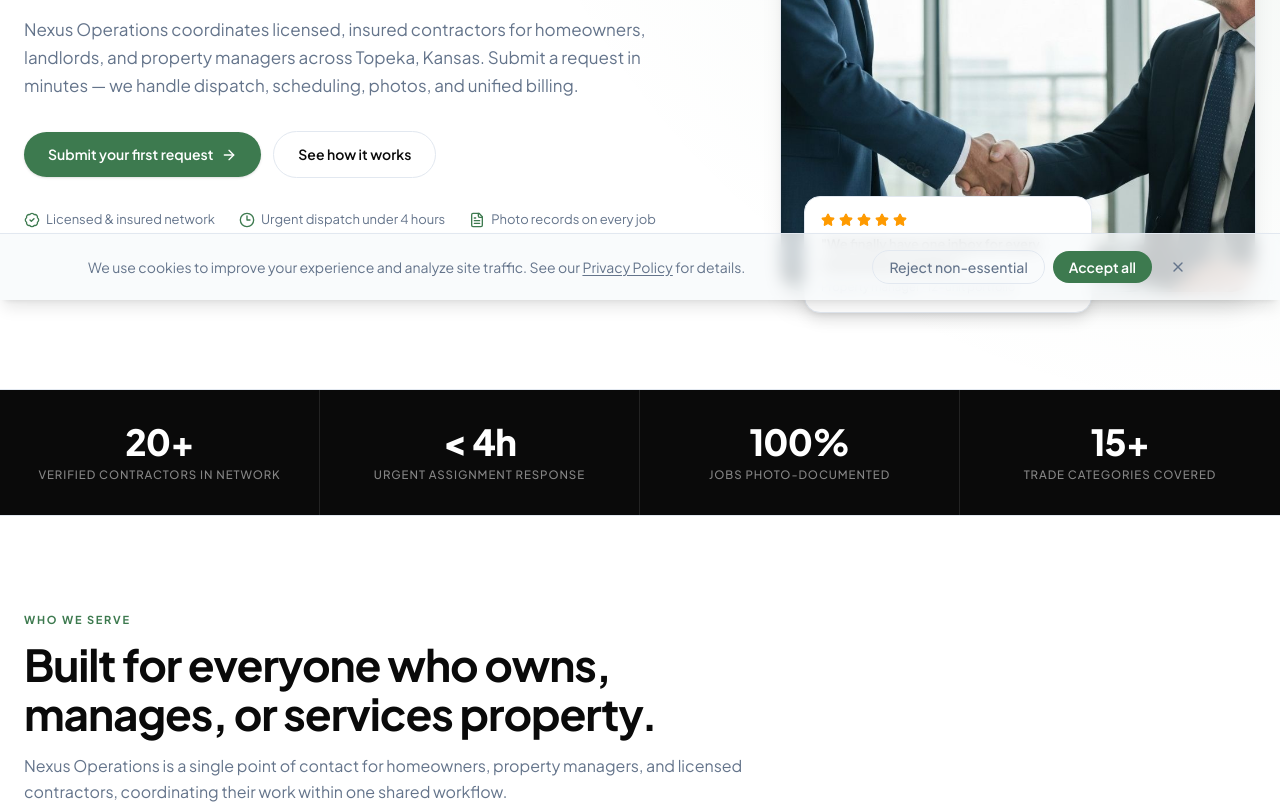
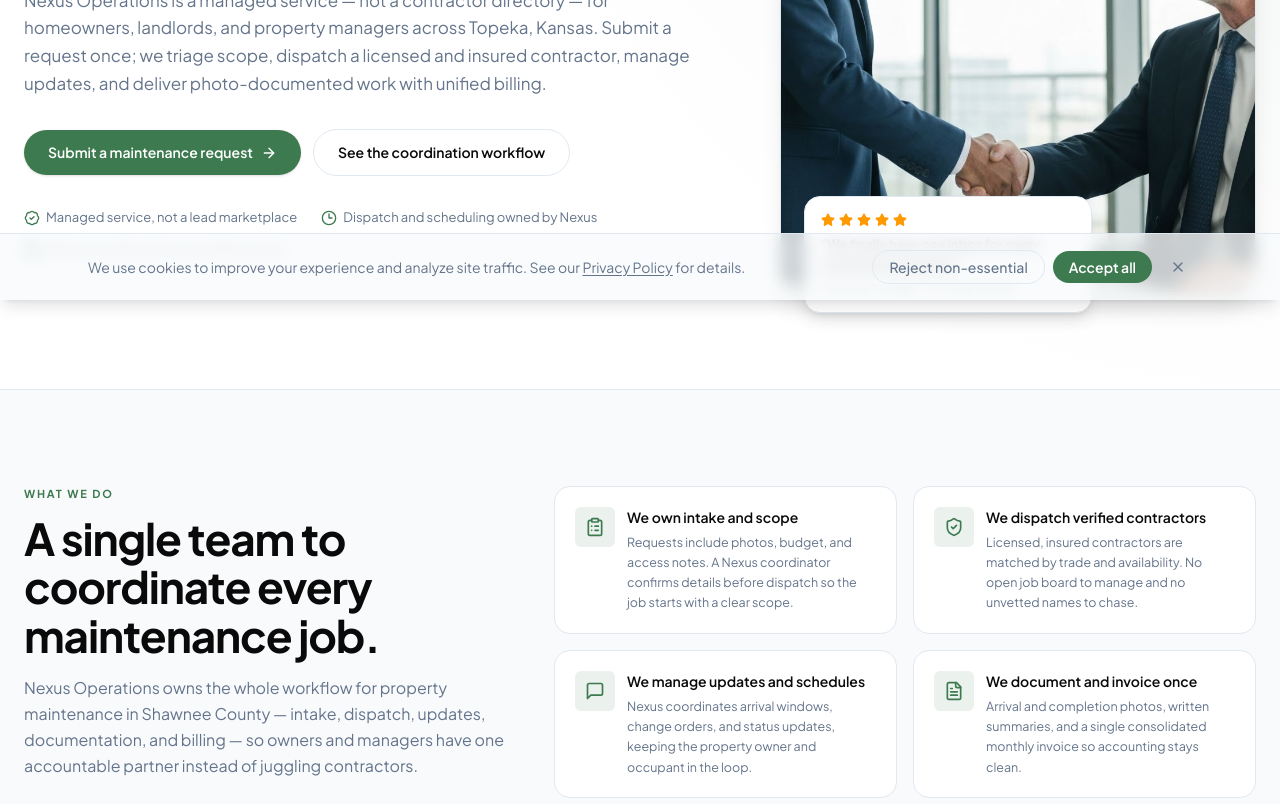
Before and after one commit to bngomez98/nexops, a Next.js app: page / in a window 1280 px wide. Shown: the part 500-1304 px from the top of the page. Built offline with nearby package versions, Linux system fonts and the light colour scheme; no server answers.

Commit message:
Improve homepage messaging clarity
Co-authored-by: bngomez98 <112305731+bngomez98@users.noreply.github.com>

```diff
--- a/app/page.tsx
+++ b/app/page.tsx
@@ -28,7 +28,7 @@ import { getPlansByRole, formatPrice } from '@/lib/plans'
 export const metadata: Metadata = {
   title: 'Nexus Operations — Property Maintenance Coordination in Topeka, KS',
   description:
-    'Nexus Operations coordinates verified, insured contractors for homeowners, landlords, and property managers in Topeka and Shawnee County. One request, full documentation, unified billing.',
+    'Nexus Operations is a managed maintenance coordination service for homeowners, landlords, and property managers in Topeka and Shawnee County. Submit one request; Nexus triages scope, dispatches verified contractors, and delivers unified billing with photo documentation.',
 }
 
 const stats = [
@@ -121,6 +121,29 @@ const audienceCards = [
   },
 ]
 
+const businessExplainers = [
+  {
+    icon: ClipboardList,
+    title: 'We own intake and scope',
+    desc: 'Requests include photos, budget, and access notes. A Nexus coordinator confirms details before dispatch so the job starts with a clear scope.',
+  },
+  {
+    icon: ShieldCheck,
+    title: 'We dispatch verified contractors',
+    desc: 'Licensed, insured contractors are matched by trade and availability. No open job board to manage and no unvetted names to chase.',
+  },
+  {
+    icon: MessageSquare,
+    title: 'We manage updates and schedules',
+    desc: 'Nexus coordinates arrival windows, change orders, and status updates, keeping the property owner and occupant in the loop.',
+  },
+  {
+    icon: FileText,
+    title: 'We document and invoice once',
+    desc: 'Arrival and completion photos, written summaries, and a single consolidated monthly invoice so accounting stays clean.',
+  },
+]
+
 const testimonials = [
   {
     quote:
@@ -157,17 +180,18 @@ export default function HomePage() {
               <div className="lg:col-span-7">
                 <p className="inline-flex items-center gap-2 rounded-full border border-primary/20 bg-primary/5 px-3 py-1 text-[11px] font-semibold uppercase tracking-[0.14em] text-primary">
                   <Sparkles className="h-3 w-3" />
-                  Property maintenance, coordinated.
+                  Managed maintenance coordination for Shawnee County.
                 </p>
 
                 <h1 className="mt-5 text-4xl font-bold tracking-tight text-foreground sm:text-5xl lg:text-6xl lg:leading-[1.05]">
-                  One request. A verified contractor. Every step documented.
+                  Property maintenance, handled by one accountable team.
                 </h1>
 
                 <p className="mt-5 max-w-2xl text-[16px] leading-relaxed text-muted-foreground sm:text-[17px]">
-                  Nexus Operations coordinates licensed, insured contractors for homeowners, landlords,
-                  and property managers across {CONTACT_INFO.cityState}. Submit a request in minutes —
-                  we handle dispatch, scheduling, photos, and unified billing.
+                  Nexus Operations is a managed service — not a contractor directory — for homeowners,
+                  landlords, and property managers across {CONTACT_INFO.cityState}. Submit a request
+                  once; we triage scope, dispatch a licensed and insured contractor, manage updates,
+                  and deliver photo-documented work with unified billing.
                 </p>
 
                 <div className="mt-8 flex flex-wrap items-center gap-3">
@@ -175,25 +199,25 @@ export default function HomePage() {
                     href="/auth/sign-up"
                     className="inline-flex items-center gap-2 rounded-full bg-primary px-6 py-3 text-[14px] font-semibold text-primary-foreground shadow-sm hover:opacity-90 transition-opacity"
                   >
-                    Submit your first request <ArrowRight className="h-4 w-4" />
+                    Submit a maintenance request <ArrowRight className="h-4 w-4" />
                   </Link>
                   <Link
                     href="/services"
                     className="inline-flex items-center gap-2 rounded-full border border-border bg-background px-6 py-3 text-[14px] font-semibold text-foreground hover:border-primary/40 hover:text-primary transition"
                   >
-                    See how it works
+                    See the coordination workflow
                   </Link>
                 </div>
 
                 <div className="mt-8 flex flex-wrap items-center gap-x-6 gap-y-3 text-[13px] text-muted-foreground">
                   <div className="flex items-center gap-1.5">
-                    <BadgeCheck className="h-4 w-4 text-primary" /> Licensed &amp; insured network
+                    <BadgeCheck className="h-4 w-4 text-primary" /> Managed service, not a lead marketplace
                   </div>
                   <div className="flex items-center gap-1.5">
-                    <Clock3 className="h-4 w-4 text-primary" /> Urgent dispatch under 4 hours
+                    <Clock3 className="h-4 w-4 text-primary" /> Dispatch and scheduling owned by Nexus
                   </div>
                   <div className="flex items-center gap-1.5">
-                    <FileText className="h-4 w-4 text-primary" /> Photo records on every job
+                    <FileText className="h-4 w-4 text-primary" /> Photo records and one monthly invoice
                   </div>
                 </div>
               </div>
@@ -228,6 +252,37 @@ export default function HomePage() {
             </div>
           </div>
         </section>
+
+        {/* ── What we do ───────────────────────────────────── */}
+        <Section tone="muted" id="what-we-do">
+          <div className="grid gap-10 lg:grid-cols-12 lg:items-start">
+            <div className="lg:col-span-5">
+              <SectionHeading
+                eyebrow="What we do"
+                title="A single team to coordinate every maintenance job."
+                description="Nexus Operations owns the whole workflow for property maintenance in Shawnee County — intake, dispatch, updates, documentation, and billing — so owners and managers have one accountable partner instead of juggling contractors."
+              />
+            </div>
+            <div className="lg:col-span-7 grid gap-4 sm:grid-cols-2">
+              {businessExplainers.map(({ icon: Icon, title, desc }) => (
+                <div
+                  key={title}
+                  className="flex gap-3 rounded-2xl border border-border bg-background p-5"
+                >
+                  <div className="flex h-10 w-10 flex-shrink-0 items-center justify-center rounded-lg bg-primary/10 text-primary">
+                    <Icon className="h-5 w-5" />
+                  </div>
+                  <div>
+                    <p className="text-[14px] font-semibold text-foreground">{title}</p>
+                    <p className="mt-1 text-[12.5px] leading-relaxed text-muted-foreground">
+                      {desc}
+                    </p>
+                  </div>
+                </div>
+              ))}
+            </div>
+          </div>
+        </Section>
 
         {/* ── Stats strip ─────────────────────────────────────── */}
         <section className="border-b border-border bg-[#0a0a0a]">
@@ -561,24 +616,25 @@ export default function HomePage() {
         <section className="bg-primary">
           <div className="mx-auto max-w-4xl px-6 py-20 text-center sm:py-24">
             <h2 className="text-3xl font-bold tracking-tight text-primary-foreground sm:text-4xl lg:text-[44px]">
-              Ready to hand off your maintenance coordination?
+              Ready for one team to run your maintenance playbook?
             </h2>
             <p className="mx-auto mt-4 max-w-2xl text-[15.5px] leading-relaxed text-primary-foreground/80">
-              Create an account in under two minutes and submit your first request today. A Nexus
-              Operations coordinator reviews every submission before dispatching a contractor.
+              Nexus Operations handles intake, dispatch, scheduling, updates, and documentation for
+              every job — and sends one consolidated invoice at month-end. Talk with a coordinator or
+              create your account to submit a request today.
             </p>
             <div className="mt-8 flex flex-wrap items-center justify-center gap-3">
+              <Link
+                href="/contact"
+                className="inline-flex items-center gap-2 rounded-full border border-white/40 px-6 py-3 text-[14px] font-semibold text-white hover:bg-white/10 transition"
+              >
+                Talk with a coordinator <ArrowRight className="h-4 w-4" />
+              </Link>
               <Link
                 href="/auth/sign-up"
                 className="inline-flex items-center gap-2 rounded-full bg-white px-6 py-3 text-[14px] font-semibold text-primary shadow-lg hover:opacity-95 transition"
               >
                 Create an account <ArrowRight className="h-4 w-4" />
-              </Link>
-              <Link
-                href="/contact"
-                className="inline-flex items-center gap-2 rounded-full border border-white/40 px-6 py-3 text-[14px] font-semibold text-white hover:bg-white/10 transition"
-              >
-                Talk to the team
               </Link>
             </div>
             <p className="mt-8 text-[12.5px] text-primary-foreground/70">
```
